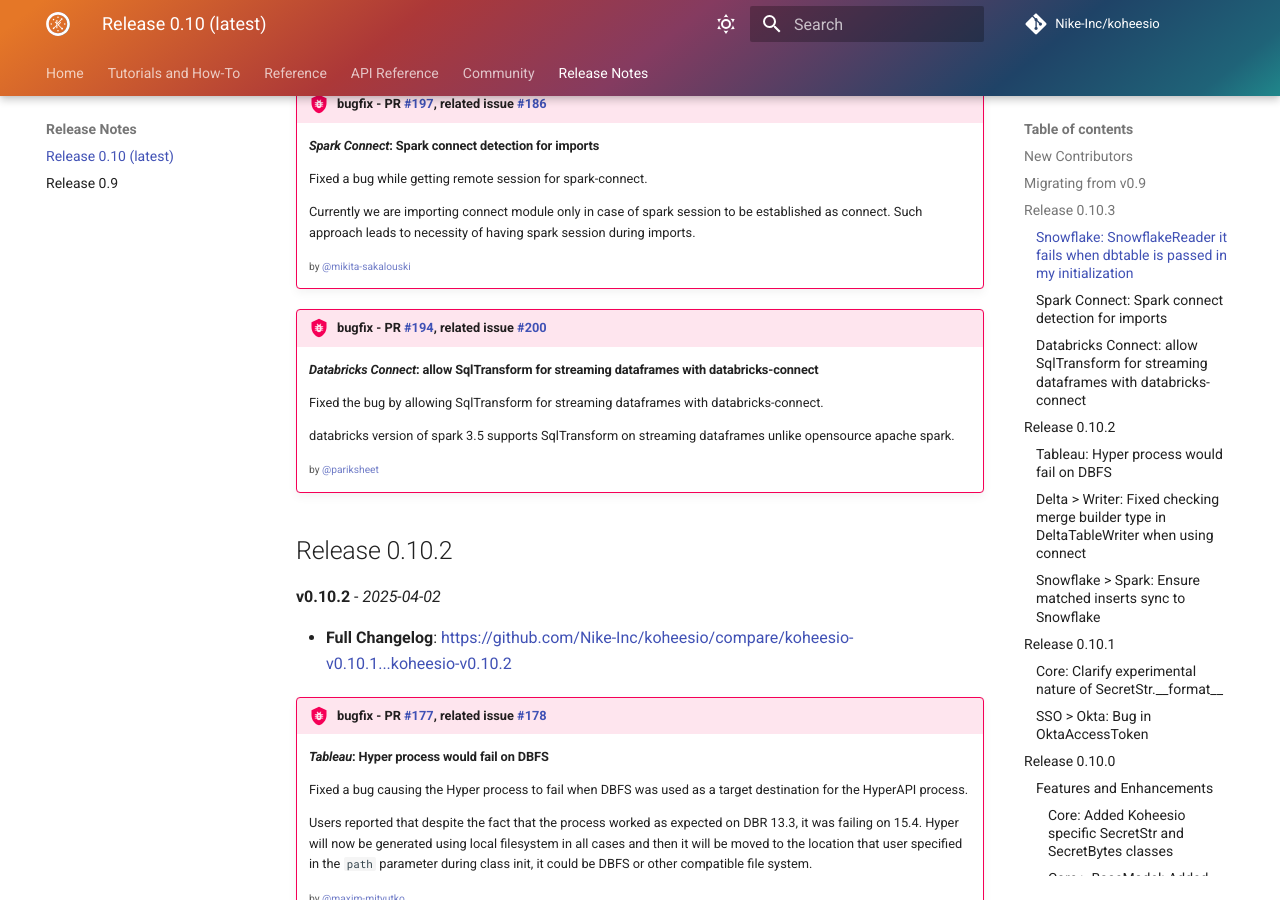
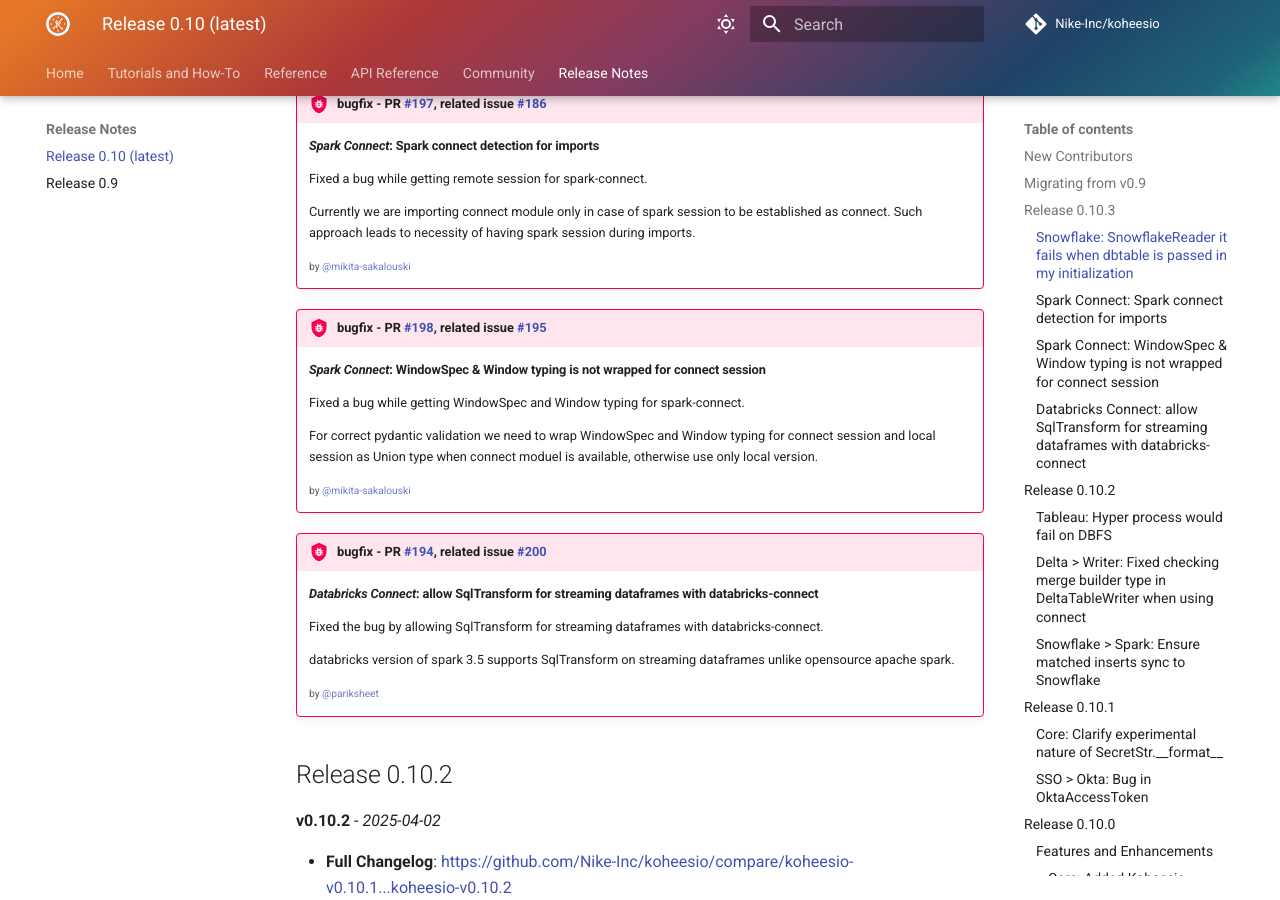
Before and after one commit to Nike-Inc/koheesio, an MkDocs documentation site: the page built from docs/releases/0.10.md, in a window 1280 px wide and 900 px high, scrolled down 1670 px. Built offline with MkDocs 1.6.1 and Material for MkDocs 9.7.7, drawn with Linux system fonts in a browser that asks for light colours; comment, search, counter and statistics services are not loaded; the version menu is left out; some of the changed text lies outside the part shown.

Commit message:
hotfix: windowspec typing is not wrapped for connect session (#198)
<!--- Provide a general summary of your changes in the Title above -->

## Description
<!--- Describe your changes in detail -->

## Related Issue
<!--- This project only accepts pull requests related to open issues -->
<!--- If suggesting a new feature or change, please discuss it in an
issue first -->
<!--- If fixing a bug, there should be an issue describing it with steps
to reproduce -->
<!--- Please link to the issue here: -->
#195

## Motivation and Context
<!--- Why is this change required? What problem does it solve? -->

## How Has This Been Tested?
<!--- Please describe in detail how you tested your changes. -->
<!--- Include details of your testing environment, and the tests you ran
to -->
<!--- see how your change affects other areas of the code, etc. -->

## Screenshots (if appropriate):

## Types of changes
<!--- What types of changes does your code introduce? Put an `x` in all
the boxes that apply: -->
- [ ] Bug fix (non-breaking change which fixes an issue)
- [ ] New feature (non-breaking change which adds functionality)
- [ ] Breaking change (fix or feature that would cause existing
functionality to change)

## Checklist:
<!--- Go over all the following points, and put an `x` in all the boxes
that apply. -->
<!--- If you're unsure about any of these, don't hesitate to ask. We're
here to help! -->
- [ ] My code follows the code style of this project.
- [ ] My change requires a change to the documentation.
- [ ] I have updated the documentation accordingly.
- [ ] I have read the **CONTRIBUTING** document.
- [ ] I have added tests to cover my changes.
- [ ] All new and existing tests passed.

---------

Co-authored-by: Danny Meijer <dannymeijer@users.noreply.github.com>

```diff
--- a/docs/releases/0.10.md
+++ b/docs/releases/0.10.md
@@ -49,6 +49,16 @@
 
     Currently we are importing connect module only in case of spark session to be established as connect.
     Such approach leads to necessity of having spark session during imports.
+
+    <small> by @mikita-sakalouski</small>
+
+!!! bug "bugfix - PR [#198](https://github.com/Nike-Inc/koheesio/pull/198), related issue #195"
+    #### *Spark Connect*:  WindowSpec & Window typing is not wrapped for connect session
+
+    Fixed a bug while getting WindowSpec and Window typing for spark-connect.
+
+    For correct pydantic validation we need to wrap WindowSpec and Window typing for connect session and
+    local session as Union type when connect moduel is available, otherwise use only local version.
 
     <small> by @mikita-sakalouski</small>
 
```
Also changed, not shown: 1 other file.
